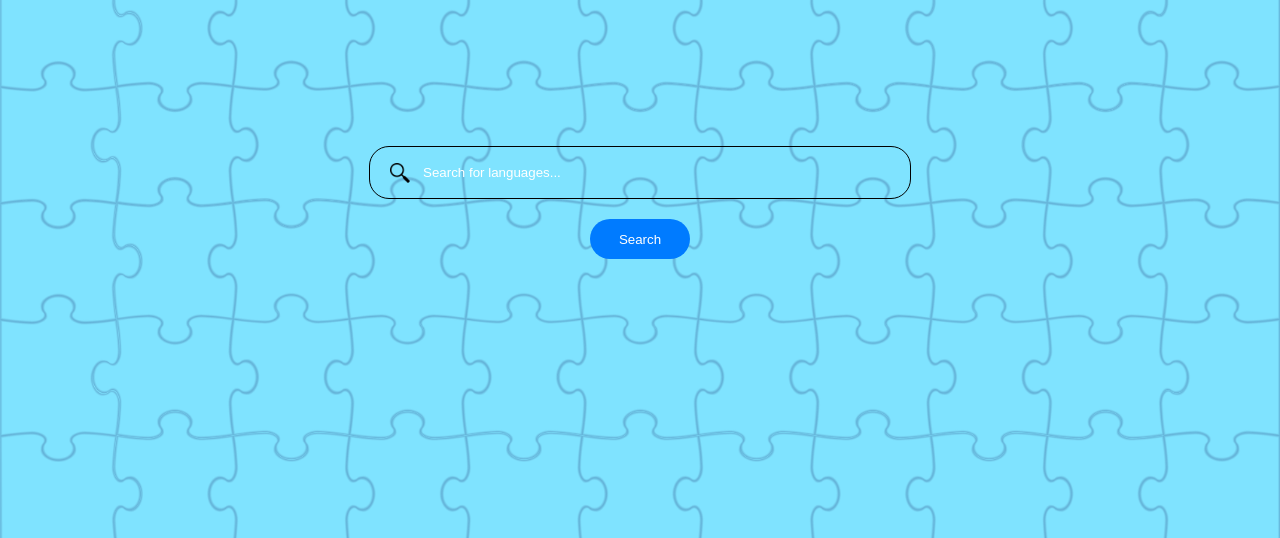
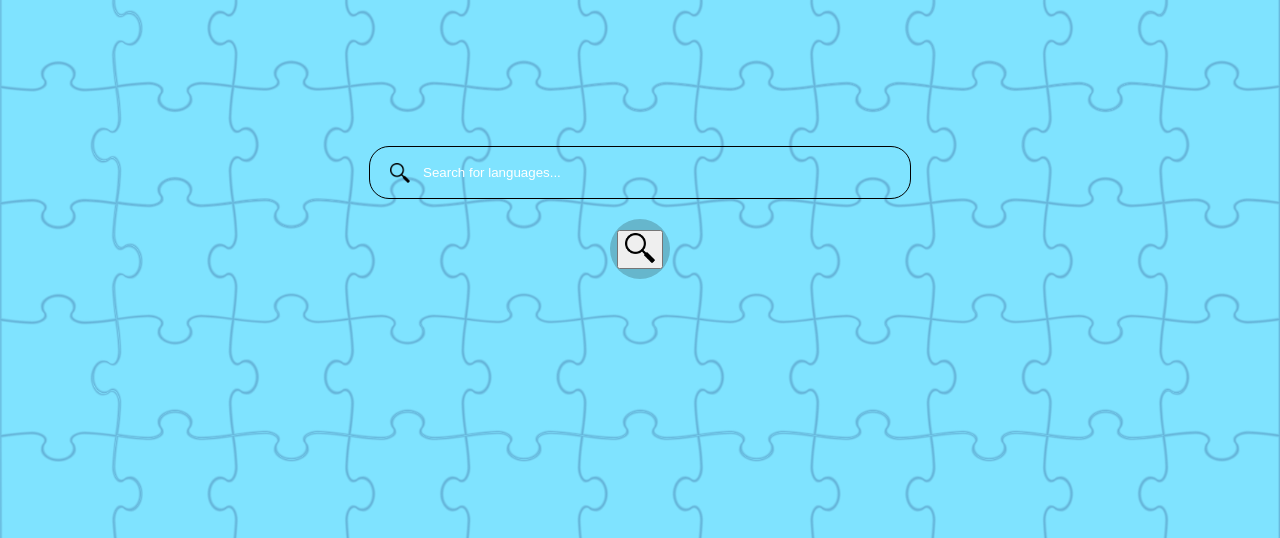
Before and after one commit to jawidrahimi/webtech-project, a plain HTML site: page search_interface.html in a window 1280 px wide. Shown: the part 262-800 px from the top of the page. Drawn offline with Linux system fonts and the light colour scheme.

Commit message:
- more changes to the search interface (needs fixing)

```diff
--- a/search_interface.html
+++ b/search_interface.html
@@ -26,14 +26,16 @@
             </ul>
         </nav>
         <main class="search-main">
-            <h1 id="search-header">Search for a Language</h1>
+            <h1>Search for a Language</h1>
             <div class="search-container">
                 <div class="search-input-wrapper">
                     <img src="images/Magnifying Glass Icon.png" alt="Magnifier" class="magnifier-icon" />
                     <input type="text" class="search-bar" placeholder="Search for languages..." />
                 </div>
                 <div class="search-button-container">
-                    <button class="search-button">Search</button>
+                    <button class="search-button">
+                        <img src="images/Magnifying Glass Icon.png" alt="Search" />
+                    </button>
                 </div>
             </div>
         </main>
--- a/style.css
+++ b/style.css
@@ -1,3 +1,14 @@
+/* background puzzle */
+body {
+    background-image: url('images/jigsaw_puzzle_frame_6_a_white.jpg'); /* Update with the correct path */
+    background-size: cover; /* Ensures the image covers the entire background */
+    background-color: rgba(0, 100, 200, 0.5); /* Semi-transparent blue */
+    background-blend-mode: overlay; /* Blend the color with the image */
+    margin: 0;
+    margin: 0; /* Removes default margin */
+    font-family: Arial, sans-serif; /* Sets a default font */
+}
+/* olac logo */
 header {
     /* Existing header styles */
     position: relative;
@@ -73,21 +84,6 @@ header {
 
 
 
-
-/* background puzzle */
-body {
-    background-image: url('images/jigsaw_puzzle_frame_6_a_white.jpg'); /* Update with the correct path */
-    background-size: cover; /* Ensures the image covers the entire background */
-    background-color: rgba(0, 100, 200, 0.5); /* Semi-transparent blue */
-    background-blend-mode: overlay; /* Blend the color with the image */
-    margin: 0;
-    margin: 0; /* Removes default margin */
-    font-family: Arial, sans-serif; /* Sets a default font */
-}
-
-
-
-
 /* Main content container */
 .main-content {
     min-height: calc(100vh - 100px - 100px); /* Adjust based on header/footer height */
@@ -113,6 +109,7 @@ body {
 
 
 
+/* Search icon */
 .search-icon {
     display: flex; /* Use flexbox for easy centering */
     justify-content: center; /* Center horizontally */
@@ -140,9 +137,9 @@ body {
 
 .search-container {
     display: flex;
-    flex-direction: column; /* Stack search input and button */
-    align-items: center; /* Center horizontally */
-    padding-top: 200px ;
+    flex-direction: column;
+    align-items: center;
+    padding-top: 200px;
 }
 
 .search-input-wrapper {
@@ -150,7 +147,7 @@ body {
     background-color: transparent;
     align-items: center;
     border: 1px solid black;
-    border-radius: 20px; /* Rounded search bar */
+    border-radius: 20px;
     padding: 10px 20px;
     width: 500px;
 }
@@ -162,9 +159,9 @@ body {
 
 .search-bar {
     border: none;
-    outline: none; /* Remove default focus outline */
+    outline: none;
     padding: 8px;
-    flex-grow: 1; /* Allow input to take up remaining space */
+    flex-grow: 1;
     background-color: transparent;
 }
 
@@ -183,20 +180,19 @@ body {
 
 .search-button-container {
     margin-top: 20px;
-    width: 100px; /* Adjust width as needed */
-    height: 40px; /* Adjust height as needed */
-    border-radius: 20px; /* Adjust radius for rounded corners */
-    background-color: #007BFF;
     display: flex;
     justify-content: center;
     align-items: center;
+    width: 60px;
+    height: 60px;
+    border-radius: 50%;
+    background-color: rgba(0, 0, 0, 0.2);
+    cursor: pointer;
 }
 
-.search-button {
-    border: none;
-    background-color: transparent;
-    color: white;
-    cursor: pointer;
+.search-button-container img { /* Target the image inside the container */
+    width: 30px; /* Adjust magnifier size */
+    height: auto;
 }
 
 
```
